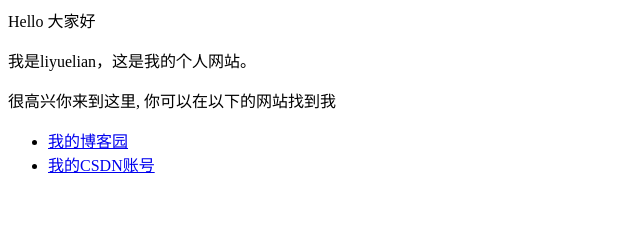
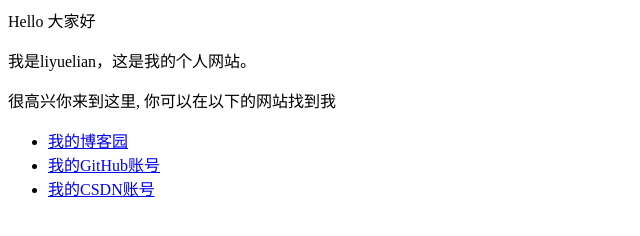
Before and after one commit to li-yue-lian/li-yue-lian.github.io, a plain HTML site: page index.html in a window 1280 px wide. Shown: the whole page, without its empty margins (0-640 px from the left). Drawn offline with Linux system fonts and the light colour scheme.

Commit message:
Update index.html

```diff
--- a/index.html
+++ b/index.html
@@ -4,6 +4,7 @@
 
 <ul>
   <li> <a href="https://www.cnblogs.com/liyuelian/">我的博客园</a> </li>
+   <li> <a href=" https://github.com/li-yue-lian">我的GitHub账号</a> </li>
    <li> <a href="https://blog.csdn.net/weixin_45402023?type=blog">我的CSDN账号</a> </li>
 
 </ul>
```
